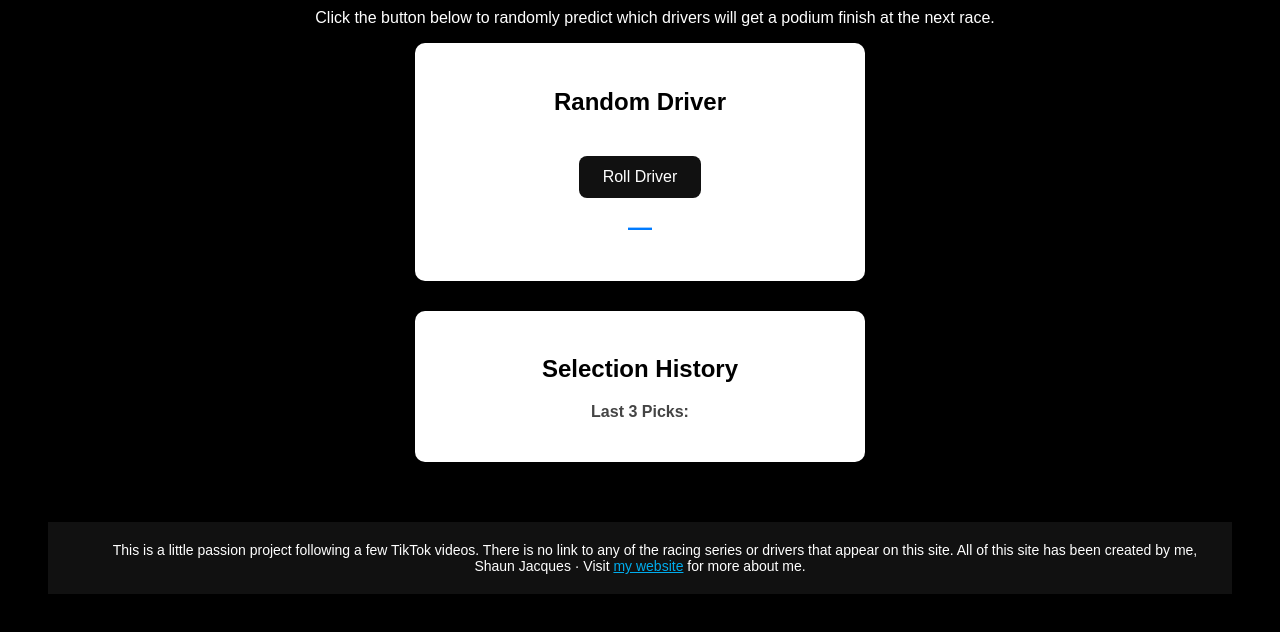
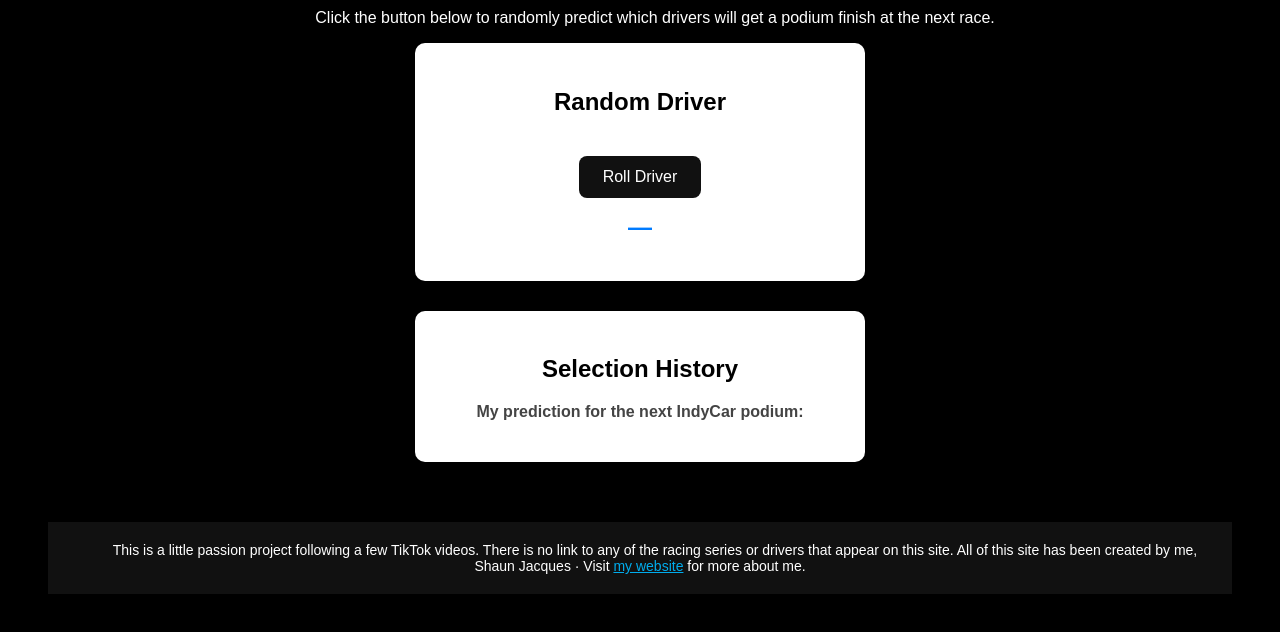
Before and after one commit to ShaunJayx/RollForRacing, a plain HTML site: page IndyCar.html in a window 1280 px wide. Shown: the part 294-926 px from the top of the page. Drawn offline with Linux system fonts and the light colour scheme.

Commit message:
Update IndyCar.html

```diff
--- a/IndyCar.html
+++ b/IndyCar.html
@@ -91,7 +91,7 @@
   <div class="section">
     <h2>Selection History</h2>
     <div class="history">
-      <strong>Last 3 Picks:</strong>
+      <strong>My prediction for the next IndyCar podium:</strong>
       <ul id="driverHistory"></ul>
     </div>
   </div>
```
